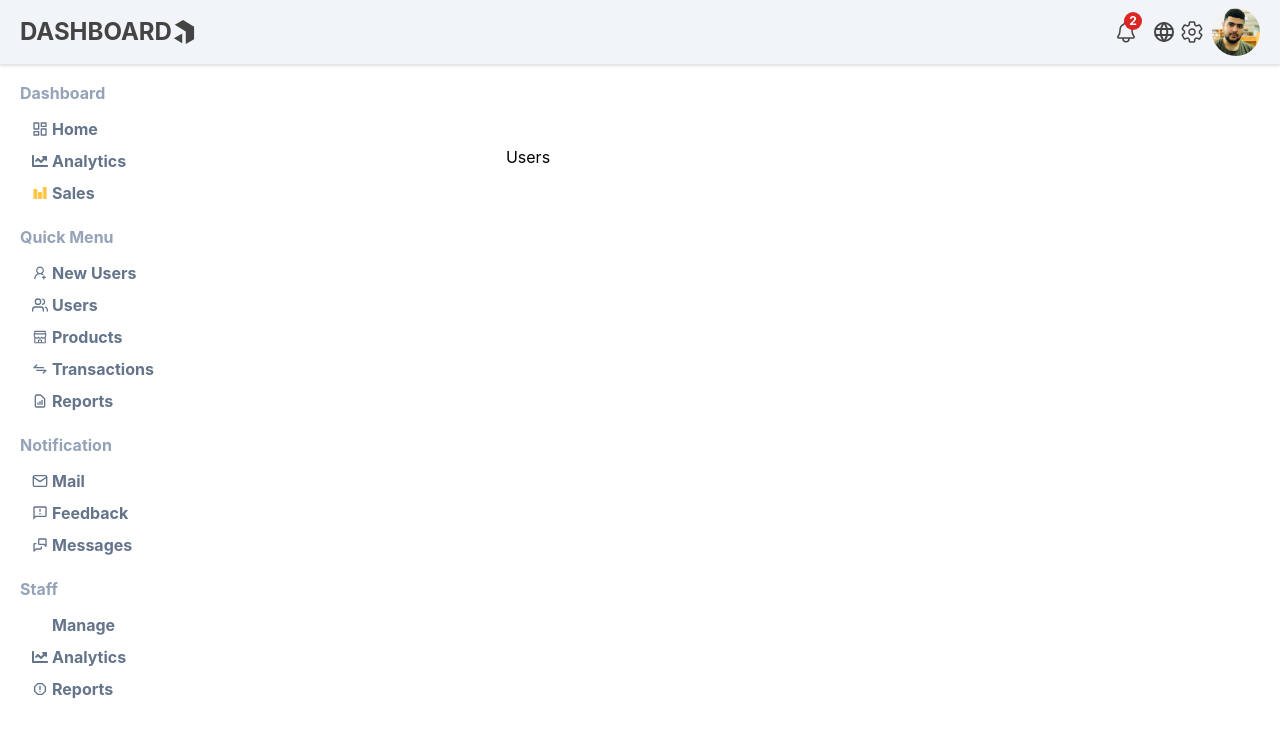
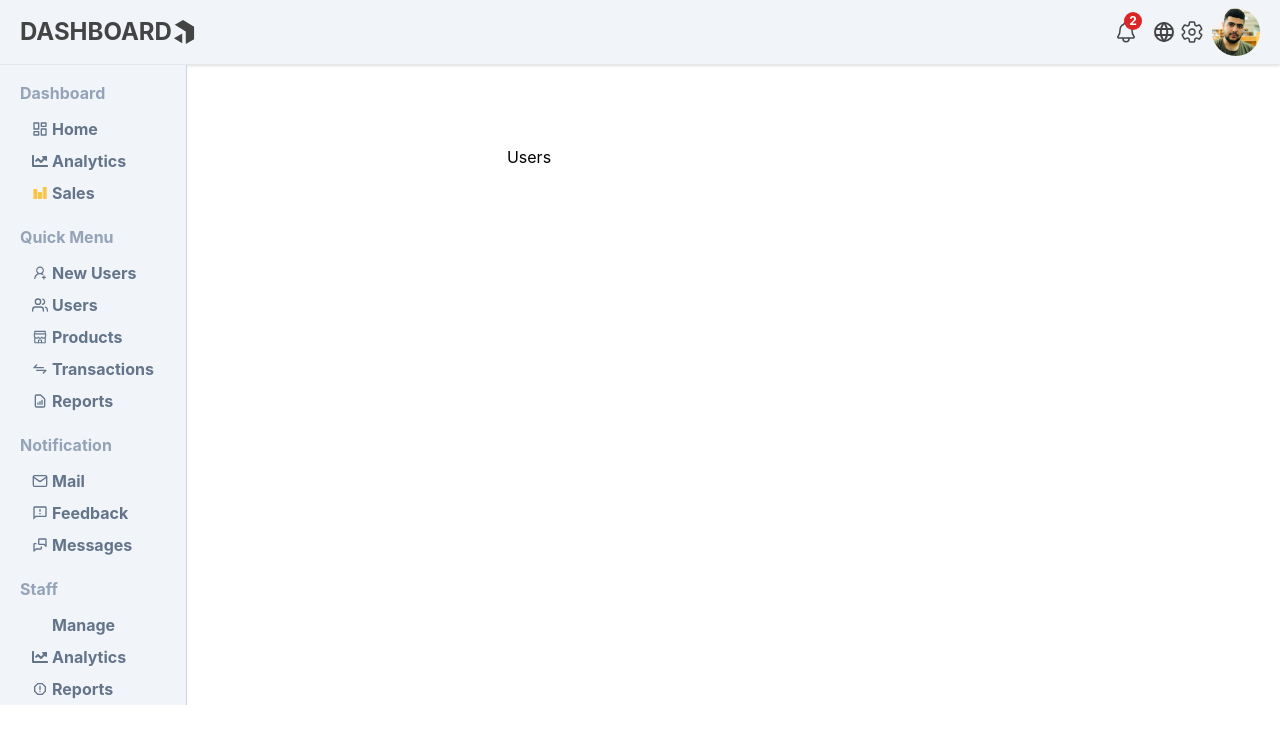
Before and after one commit to ghasemizade/dashboard-cms, a React (Create React App) app: page /users in a window 1280 px wide. Shown: the top 744 px of the page. Built offline with nearby package versions, Linux system fonts and the light colour scheme; some icons are missing.

Commit message:
del (style): delete position absolute

```diff
--- a/src/components/Sidebar.js
+++ b/src/components/Sidebar.js
@@ -18,9 +18,8 @@ import SidebarSec from './SidebarSec';
 export default function Sidebar() {
   return (
     <div className={clsx(
-        // "bg-slate-100 invisible md:visible",
-        // "border-r border-slate-300",
-        // "absolute top-0 bottom-0 pt-14"
+        "bg-slate-100 invisible md:visible",
+        "border-r border-slate-300",
     )}>
         <div >
             <SidebarSec title={"Dashboard"}>
```
